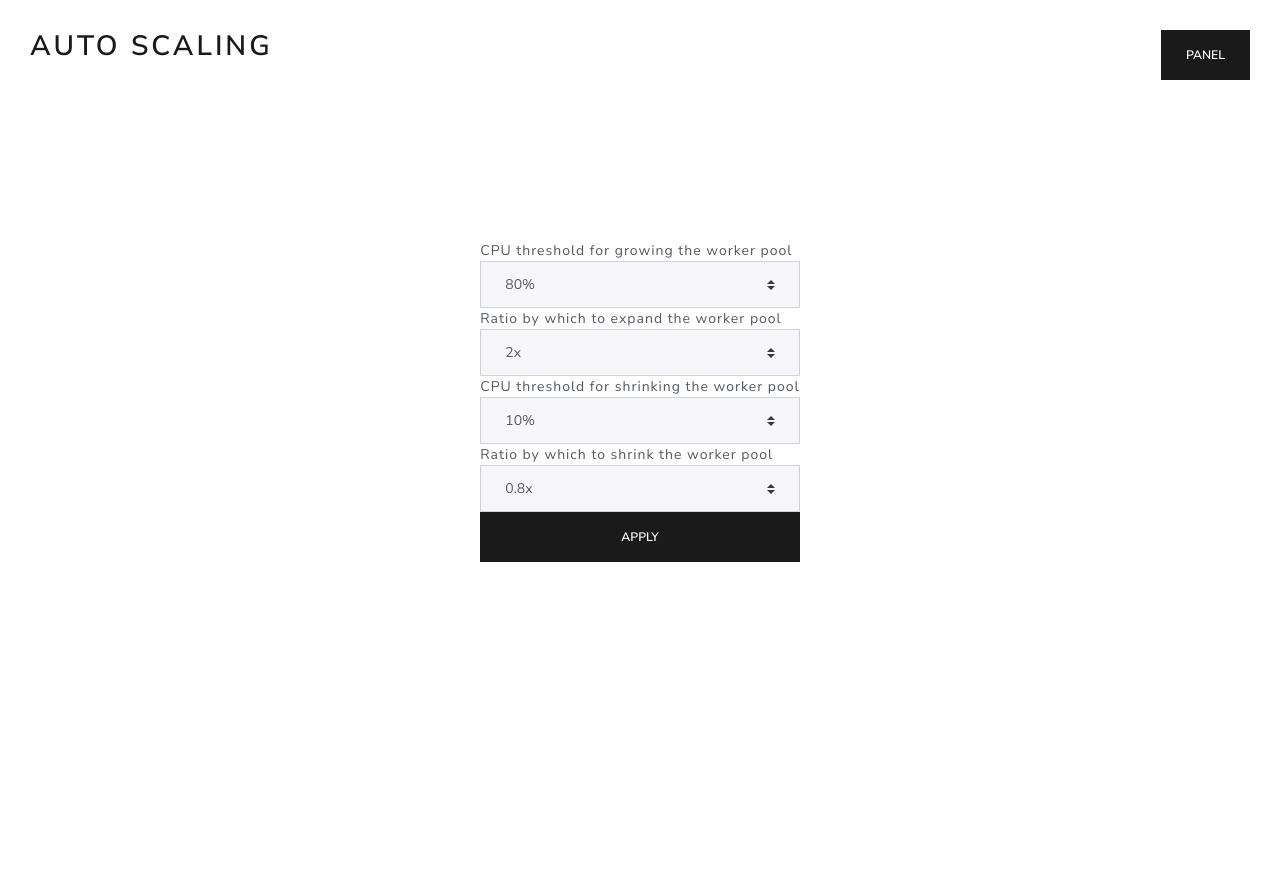
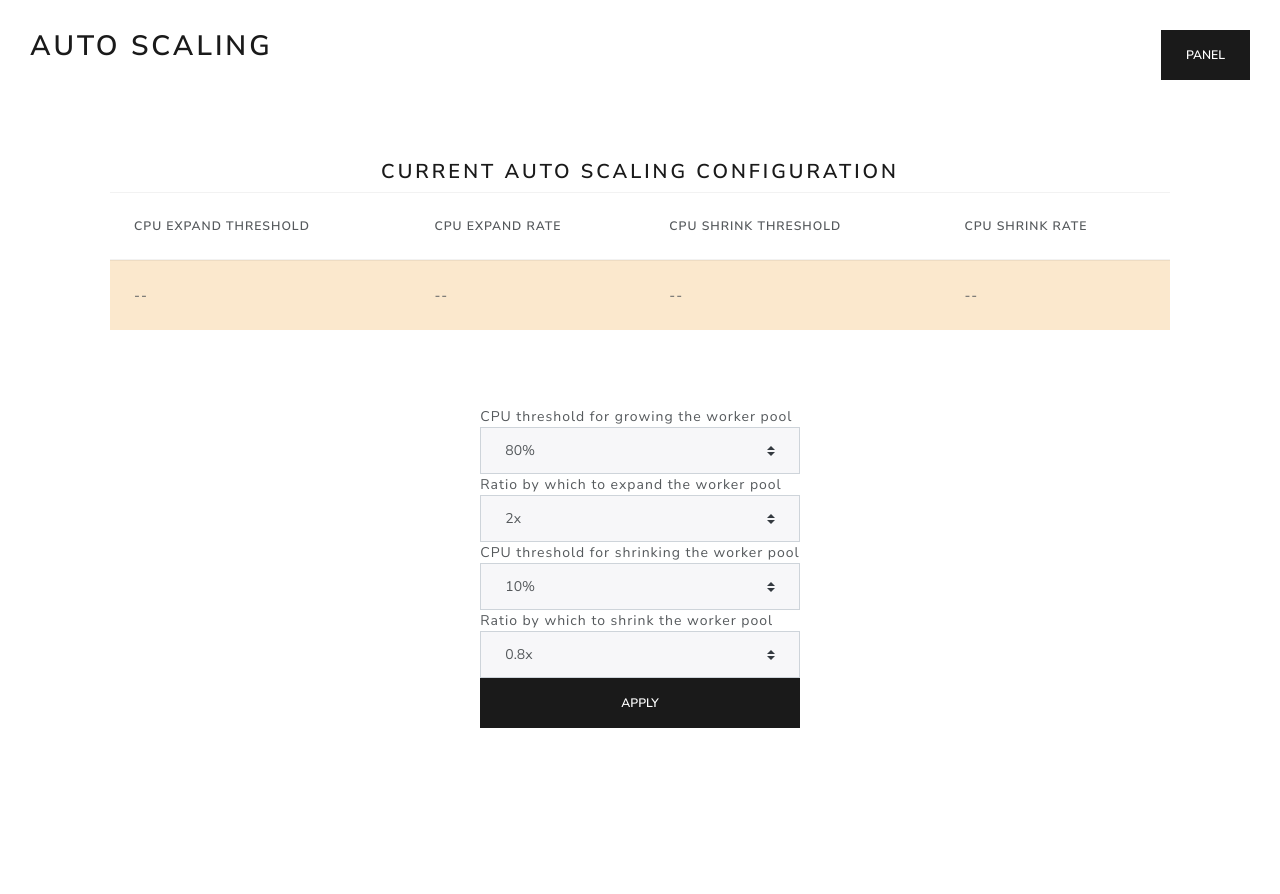
Before and after one commit to pcheng11/ODWA-MANAGER, a Flask app: page /autoscaling/ in a window 1280 px wide. Before the commit the page ends 562 px from the top, so only its background shows below. Run offline with Flask 2, Linux system fonts and the light colour scheme; data that the repository does not hold is empty; some libraries are stand-ins or nearby versions.

Commit message:
auto-sacling:

```diff
--- a/src/autoscaling/view.py
+++ b/src/autoscaling/view.py
@@ -15,7 +15,9 @@ autoscaling_blueprint = Blueprint('autoscaling', __name__)
 
 @autoscaling_blueprint.route('/', methods=['GET'])
 def index():
-    return render_template('autoscaling.html')
+    autoScalingConfig = AutoScalingConfig.query.first()
+    print(autoScalingConfig)
+    return render_template('autoscaling.html', autoScalingConfig=autoScalingConfig)
 
 @autoscaling_blueprint.route('/apply', methods=['POST'])
 def apply():
--- a/src/model.py
+++ b/src/model.py
@@ -16,4 +16,4 @@ class AutoScalingConfig(db.Model):
         self.expand_threshold = expand_threshold
 
     def __repr__(self):
-        return 'Config: <{}, {}, {}, {}>'.format(self.shrink_ratio, self.expand_ratio, self.shrink_threshold, self.expand_threshold)
+        return 'Config: <shrink ratio: {}, expand ratio: {}, shrink threshold: {}, expand threshold: {}>'.format(self.shrink_ratio, self.expand_ratio, self.shrink_threshold, self.expand_threshold)
--- a/src/templates/autoscaling.html
+++ b/src/templates/autoscaling.html
@@ -9,9 +9,36 @@
     </div>
     <fieldset>
         <div style="display: flex; flex-direction:column; align-items: center; padding: 80px;">
+            <h4>Current Auto Scaling Configuration</h4>
+            <table class="table table-hover">
+                <thead>
+                    <tr>
+                        <th scope="col">CPU Expand Threshold</th>
+                        <th scope="col">CPU Expand Rate</th>
+                        <th scope="col">CPU Shrink Threshold</th>
+                        <th scope="col">CPU Shrink Rate</th>
+                    </tr>
+                </thead>
+                <tbody>
+                    <tr class="table-warning">
+                        {% if autoScalingConfig %}
+                            <td>{{ autoScalingConfig.expand_threshold }}</td>
+                            <td>{{ autoScalingConfig.expand_ratio }} </td>
+                            <td>{{ autoScalingConfig.shrink_threshold }} </td>
+                            <td>{{ autoScalingConfig.shrink_ratio }} </td>
+                        {% else %}
+                            <td>--</td>
+                            <td>--</td>
+                            <td>--</td>
+                            <td>--</td>
+                        {% endif %}
+
+                    </tr>
+                </tbody>
+            </table>
             <form action="{{url_for('autoscaling.apply')}}" method='post'>
                 <div class="form-group"
-                    style="display: flex; flex-direction:column; justify-content: space-evenly; padding: 80px;">
+                    style="display: flex; flex-direction:column; justify-content: space-evenly; padding: 60px;">
                     CPU threshold for growing the worker pool
                     <select class="custom-select" name="expand-threshold">
                         <option selected="" value="0.8">80%</option>
--- a/src/util.py
+++ b/src/util.py
@@ -109,8 +109,8 @@ def auto_check_avg_cpu_utilization():
         # avg util > expand_threshold
         if avg_cpu_util > autoScalingConfig.expand_threshold:
             to_create = int(math.ceil((autoScalingConfig.expand_ratio - 1) * num_inservice_instances))
-            if to_create + num_inservice_instances > 10:
-                to_create = max(10 - num_inservice_instances, 0)
+            if to_create + num_inservice_instances >= 9:
+                to_create = max(9 - num_inservice_instances, 0)
                 print("max number of workers reached! only creating {} additional workers".format(
                     to_create))
             print("CPU expand threshold: {} reached ---- creating {} new instances --- expand ratio: {}".format(
```
Also changed, not shown: AUTOCONFIG.db.
